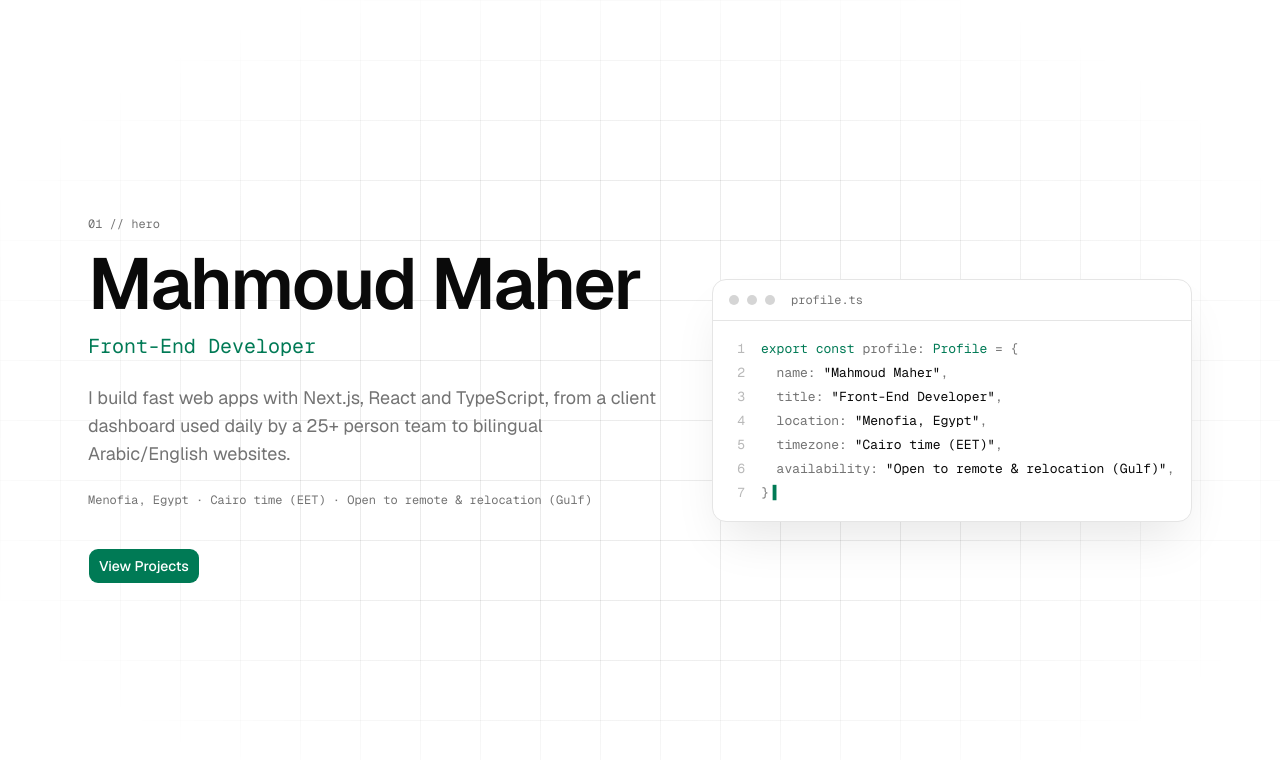
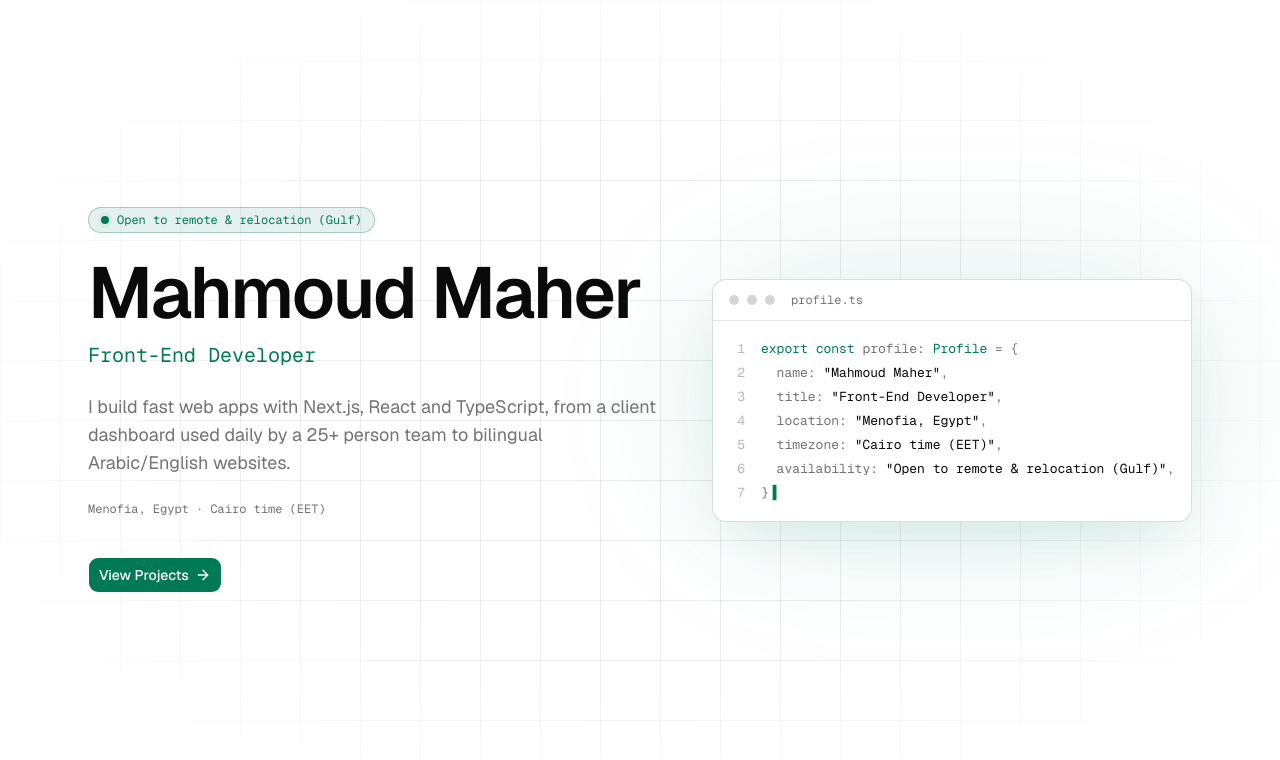
Before and after one commit to mahmoudmaherofficial/portfolio, a Next.js app: page / in a window 1280 px wide. Shown: the top 760 px of the page. Built offline with nearby package versions, Linux system fonts and the light colour scheme.

Commit message:
feat: add status pill, glow and entrance animations to hero

```diff
--- a/src/components/HeroGrid.tsx
+++ b/src/components/HeroGrid.tsx
@@ -68,7 +68,10 @@ export function HeroGrid() {
         color={colors.primary}
         gridColor={colors.foreground}
         gridOpacity={0}
-        intro={false}
+        fillOpacity={0.03}
+        maxOpacity={0.5}
+        spotlight={0.4}
+        intro={true}
         lightMode={resolvedTheme === "light"}
       />
     </div>
--- a/src/components/sections/Hero.tsx
+++ b/src/components/sections/Hero.tsx
@@ -1,15 +1,15 @@
+import { ArrowRight } from "lucide-react"
+
 import { HeroGrid } from "@/components/HeroGrid"
+import { FadeIn } from "@/components/motion/FadeIn"
 import { HeroCodeCard } from "@/components/sections/HeroCodeCard"
 import { buttonVariants } from "@/components/ui/button"
 import { profile } from "@/content/profile"
+import { cn } from "@/lib/utils"
 import { publicFileExists } from "@/lib/public-file"
 
 export function Hero() {
-  const metaLine = [
-    profile.location,
-    profile.timezone,
-    profile.availability,
-  ].join(" · ")
+  const metaLine = [profile.location, profile.timezone].join(" · ")
   const hasCv = publicFileExists(profile.cvPath)
 
   return (
@@ -22,31 +22,45 @@ export function Hero() {
 
       <div className="mx-auto grid w-full max-w-6xl items-center gap-12 px-4 py-24 sm:px-6 lg:grid-cols-[minmax(0,1fr)_minmax(0,30rem)]">
         <div>
-          <p
-            aria-hidden="true"
-            className="font-mono text-xs text-muted-foreground"
-          >
-            01 // hero
-          </p>
+          <FadeIn>
+            <p className="inline-flex items-center gap-2 rounded-full border border-primary/30 bg-primary/10 px-3 py-1 font-mono text-xs text-primary">
+              <span aria-hidden="true" className="relative flex size-2">
+                <span className="absolute inline-flex size-full rounded-full bg-primary opacity-60 motion-safe:animate-ping" />
+                <span className="relative inline-flex size-2 rounded-full bg-primary" />
+              </span>
+              {profile.availability}
+            </p>
+          </FadeIn>
 
-          <h1 className="mt-4 text-4xl font-semibold tracking-tight sm:text-6xl lg:text-5xl xl:text-7xl">
+          {/* LCP: name, title and bio render without an entrance animation. */}
+          <h1 className="mt-6 text-4xl font-semibold tracking-tight sm:text-6xl lg:text-5xl xl:text-7xl">
             {profile.name}
           </h1>
           <p className="mt-3 font-mono text-lg text-primary sm:text-xl">
             {profile.title}
           </p>
 
+          {/* Not animated: on mobile the bio is the largest paint (LCP candidate). */}
           <p className="mt-6 max-w-[60ch] text-base text-muted-foreground sm:text-lg">
             {profile.bio}
           </p>
 
-          <p className="mt-6 font-mono text-xs text-muted-foreground">
-            {metaLine}
-          </p>
+          <FadeIn delay={0.1}>
+            <p className="mt-6 font-mono text-xs text-muted-foreground">
+              {metaLine}
+            </p>
+          </FadeIn>
 
-          <div className="mt-10 flex flex-wrap gap-3">
-            <a href="#projects" className={buttonVariants({ size: "lg" })}>
+          <FadeIn delay={0.2} className="mt-10 flex flex-wrap gap-3">
+            <a
+              href="#projects"
+              className={cn(buttonVariants({ size: "lg" }), "group/cta")}
+            >
               View Projects
+              <ArrowRight
+                aria-hidden="true"
+                className="transition-transform group-hover/cta:translate-x-0.5"
+              />
             </a>
             {hasCv && (
               <a
@@ -57,10 +71,16 @@ export function Hero() {
                 Download CV
               </a>
             )}
-          </div>
+          </FadeIn>
         </div>
 
-        <HeroCodeCard className="hidden lg:block" />
+        <FadeIn delay={0.25} className="relative hidden lg:block">
+          <div
+            aria-hidden="true"
+            className="absolute inset-0 -z-10 scale-110 rounded-full bg-primary/10 blur-3xl dark:bg-primary/15"
+          />
+          <HeroCodeCard />
+        </FadeIn>
       </div>
     </section>
   )
--- a/src/components/sections/HeroCodeCard.tsx
+++ b/src/components/sections/HeroCodeCard.tsx
@@ -21,7 +21,7 @@ export function HeroCodeCard({ className }: { className?: string }) {
     <div
       aria-hidden="true"
       className={cn(
-        "overflow-hidden rounded-xl border bg-card text-card-foreground shadow-2xl shadow-black/10 dark:shadow-black/40",
+        "overflow-hidden rounded-xl border border-primary/20 bg-card text-card-foreground shadow-2xl shadow-primary/10 dark:shadow-primary/10",
         className
       )}
     >
```
